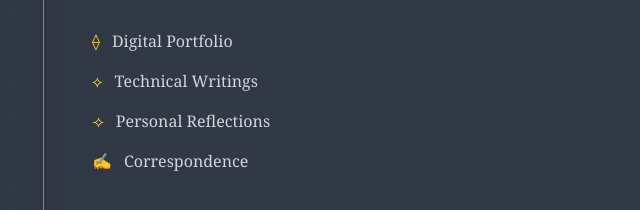
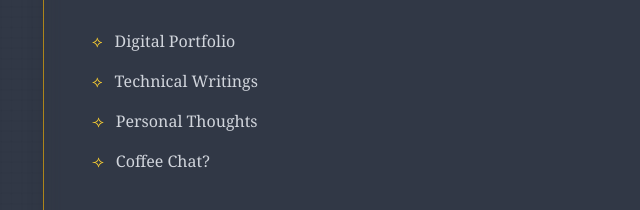
Before and after one commit to muhalvin/muhalvin.github.io, an Astro site: page / in a window 1280 px wide. Shown: the part 354-564 px from the top of the page, 213-853 px from the left. Built offline with nearby package versions, Linux system fonts and the light colour scheme; Astro itself is replaced by a stand-in of ours.

Commit message:
fix index

```diff
--- a/src/pages/index.astro
+++ b/src/pages/index.astro
@@ -64,7 +64,7 @@ import "../styles/global.css";
                 <li class="flex items-center group">
                     <span
                         class="text-amber-300 mr-3 group-hover:text-amber-400 transition-all"
-                        >⟠</span
+                        >⟡</span
                     >
                     <a
                         href="https://muhalvin.is-a.dev/"
@@ -97,20 +97,20 @@ import "../styles/global.css";
                         target="_blank"
                         class="hover:text-amber-300 transition-colors"
                     >
-                        Personal Reflections
+                        Personal Thoughts
                     </a>
                 </li>
                 <li class="flex items-center group">
                     <span
                         class="text-amber-300 mr-3 group-hover:text-amber-400 transition-all"
-                        >✍</span
+                        >⟢</span
                     >
                     <a
                         href="mailto:contact@muhalvin.my.id"
                         target="_blank"
                         class="hover:text-amber-300 transition-colors"
                     >
-                        Correspondence
+                        Coffee Chat?
                     </a>
                 </li>
             </ul>
```
